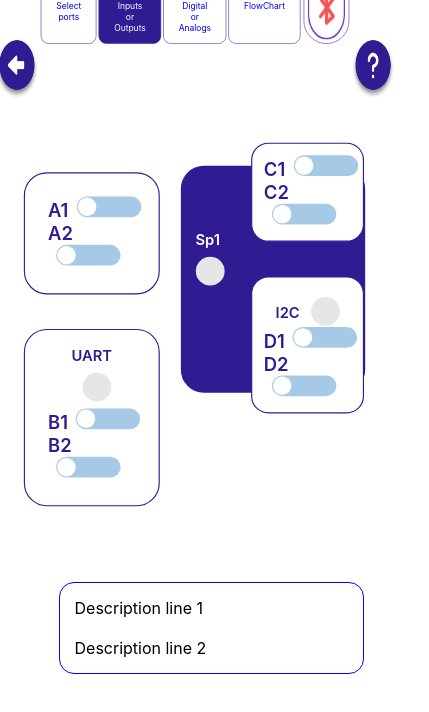
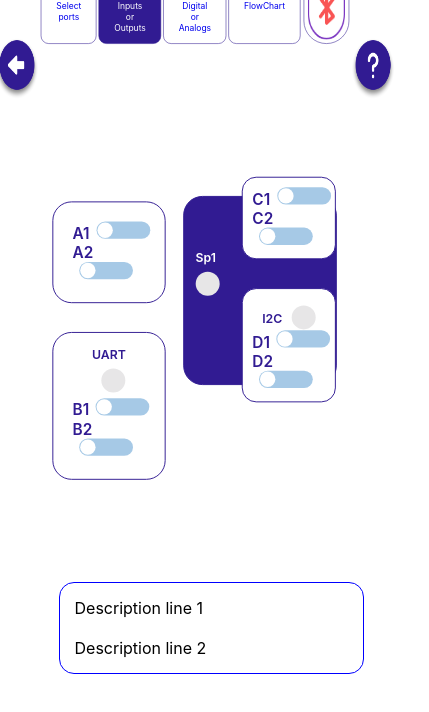
Before and after one commit to apurvsingla/flowchart, a React (Create React App) app: page /input-output in a window 390 px wide. Shown: the top 712 px of the page, 429 px wide, since content can reach past the window. Built offline with nearby package versions, Linux system fonts and the light colour scheme.

Commit message:
design refactor

```diff
--- a/src/Components/Input/Input.styles.scss
+++ b/src/Components/Input/Input.styles.scss
@@ -4,6 +4,7 @@
     display: flex;
     justify-content: space-around;
     transform: scale(1.2);
+    box-sizing: border-box;
 }
 
 
@@ -11,7 +12,7 @@
     border: 1px solid #311b92;
     padding: 14px 0 12px 60px;
     margin-left: 4%;
-    height: 167px;
+    max-height: 167px;
     display: flex;
     flex-direction: column;
     align-items: center;
@@ -170,7 +171,12 @@
     }
 }
 
-
+@media (max-width: 724px) {
+    .left{
+        position: relative;
+        bottom: 5px;
+    }
+}
 
 @media (max-width: 662px) {
     .left, .right{
@@ -184,15 +190,16 @@
     .flex{
         padding: 50px;
         width: 65%;
+        transform: scale(1);
     }
 }
+
 
 @media (max-width: 560px) {
     .left, .right{
         transform: scale(0.96);
     }
     .flex{
-        padding: 50px;
         width: 100%;
     }
 
@@ -204,24 +211,12 @@
         padding-bottom: 13px;
     }
 }
+
+
 @media (max-width: 389px) {
     .right {
-        padding-top:24px;
-        padding-bottom: 22px;
-    }
-}
-
-@media (max-width: 386px) {
-    .right {
-        padding-top:35px;
-        padding-bottom: 33px;
-    }
-}
-
-@media (max-width: 382px) {
-    .right {
-        padding-top:56px;
-        padding-bottom: 54px;
+        padding-top:21%;
+        padding-bottom: 20.1%;
     }
     .sp{
         top: 140px;
@@ -233,8 +228,14 @@
     }
 }
 
+@media (max-width: 360px){
+    .right {
+        padding-top:56px;
+        padding-bottom: 54px;
+    }
+}
+
 @media (max-width: 321px) {
-
     .flex{
         margin-left: 2.5%;
     }
```
